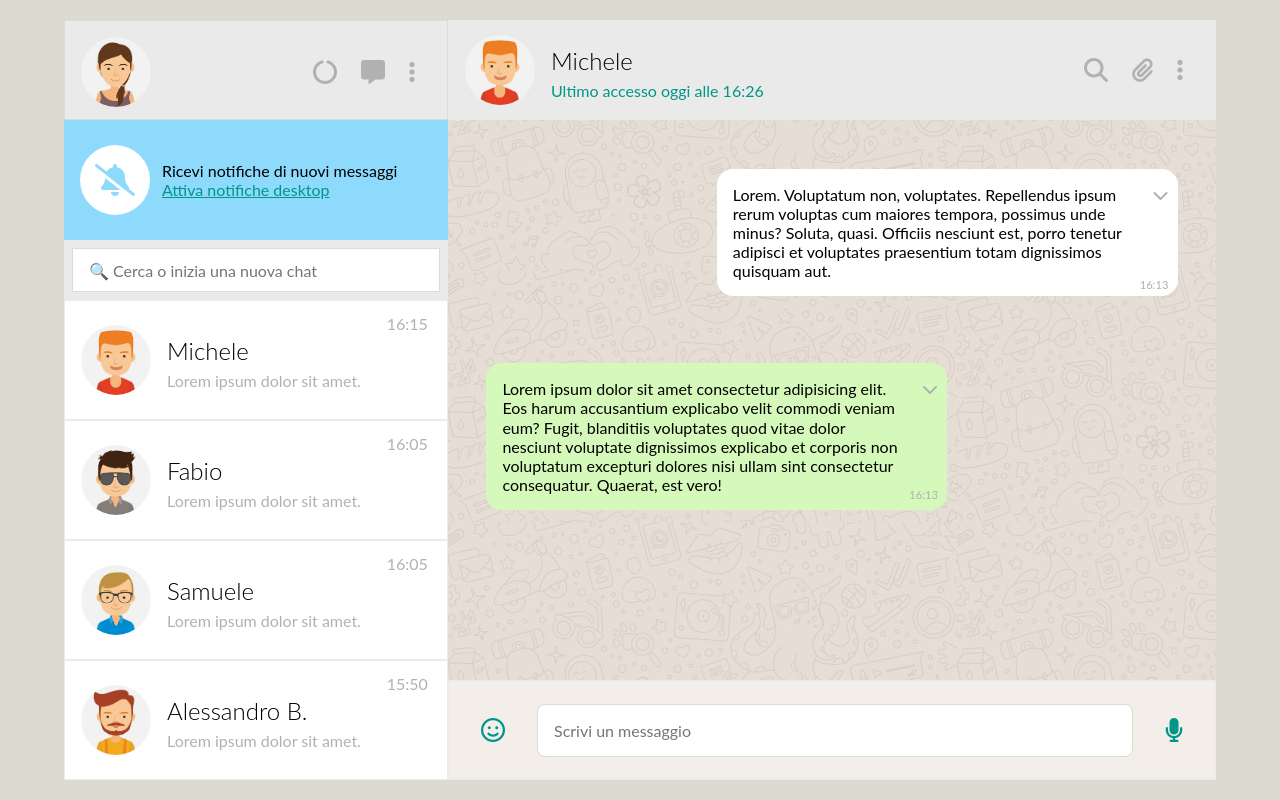
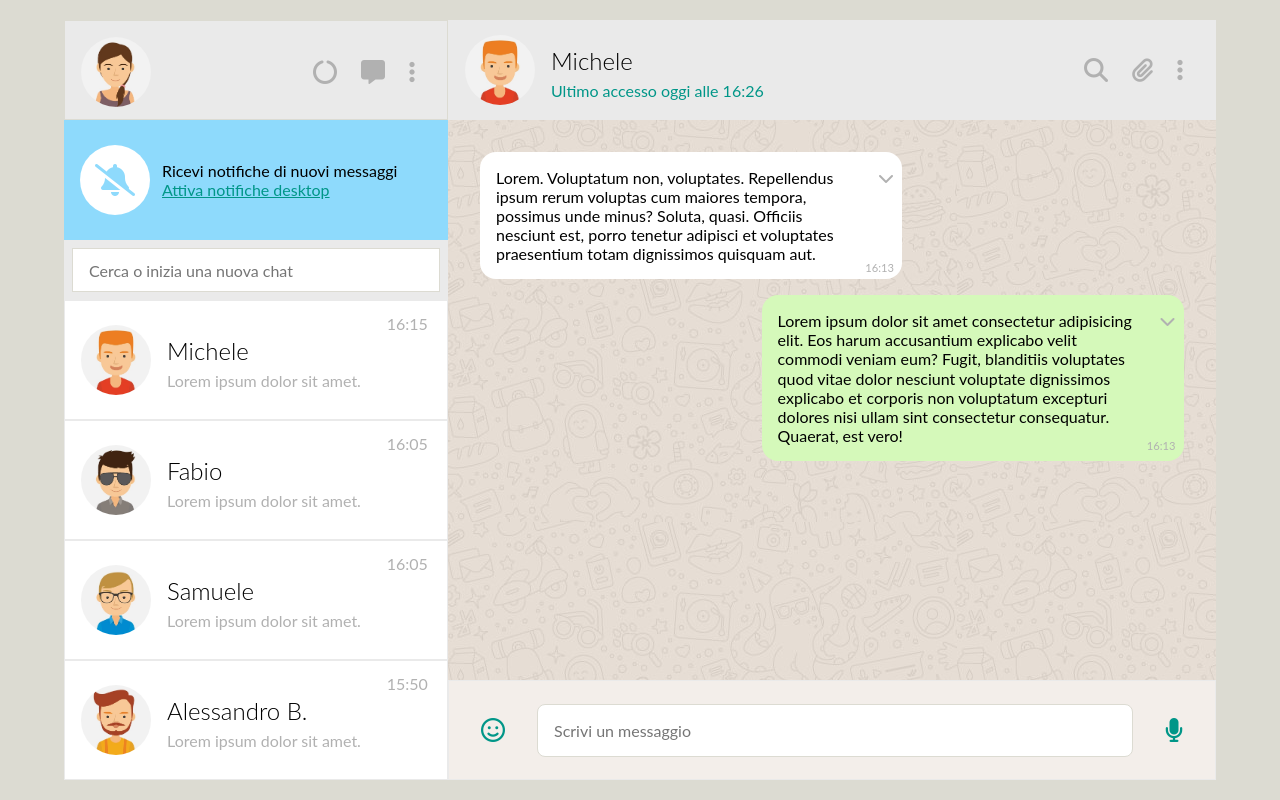
Before and after one commit to Carlo-Adile/html-css-boolzapp, a plain HTML site: page index.html in a window 1280 px wide. Drawn offline with Linux system fonts and the light colour scheme; a web font is replaced by a local one.

Commit message:
minor fix

```diff
--- a/assets/css/style.css
+++ b/assets/css/style.css
@@ -3,6 +3,7 @@
     padding:0;
     box-sizing: border-box;
     font-family: 'Lato', sans-serif;
+    scrollbar-width: none;
 }
 
 :root{
@@ -73,7 +74,9 @@ left bar
 #left_bar{
     position: relative;
     height:100%;
-    overflow: scroll;
+    /* overflow: scroll; */
+    overflow: hidden;
+
 }
 
 /* left bar > first section: account */
@@ -142,6 +145,10 @@ left bar
     z-index: 100;
     top:220px;
     background-color: var(--main);
+
+    i{
+        display: inline;
+    }
 }
 
 input[type="text"] {
@@ -156,9 +163,12 @@ input[type="text"] {
 
 /* left bar > last section: friend_list */
 #friend_list{
-    display: flex;
-    flex-wrap: wrap;
+    /* display: flex;
+    flex-wrap: wrap; */
     background-color: white;
+    overflow-y: scroll;
+    height:100%;
+    height:calc(100% - 280px);
 }
 
 .friend{
@@ -230,14 +240,19 @@ right bar for current chat
 
 /* right bar > second section: read messages in the current chat */
 #messages{
-    position:relative;
+    display: flex;
     height:80%;
+    overflow-y: scroll;
+    flex-direction: column;
+    flex-wrap: wrap;
+    padding: 2rem;
+    gap:1rem;
 }
 
 #my_msg{
-    position:absolute;
-    left:5%;
-    top:40%;
+    position:relative;
+    display: flex;
+    align-self: flex-end;
     width:60%;
     min-width: 275px;
     border-radius: 1rem;
@@ -250,9 +265,9 @@ right bar for current chat
 }
 
 #your_msg{
-    position:absolute;
-    right:5%;
-    top:8%;
+    position:relative;
+    display: flex;
+    align-self: flex-start;
     width:60%;
     min-width: 275px;
     border-radius: 1rem;
--- a/index.html
+++ b/index.html
@@ -50,7 +50,7 @@
                     </div>
                     <!-- chat nav search bar -->
                     <div id="chat_nav">
-                            <input type="text" placeholder="&#x1F50D; Cerca o inizia una nuova chat">
+                        <!-- <i class="fa-solid fa-magnifying-glass"></i> --><input type="text" placeholder="Cerca o inizia una nuova chat">
                     </div>
                     <!-- friend list -->
                     <div id="friend_list">
```
